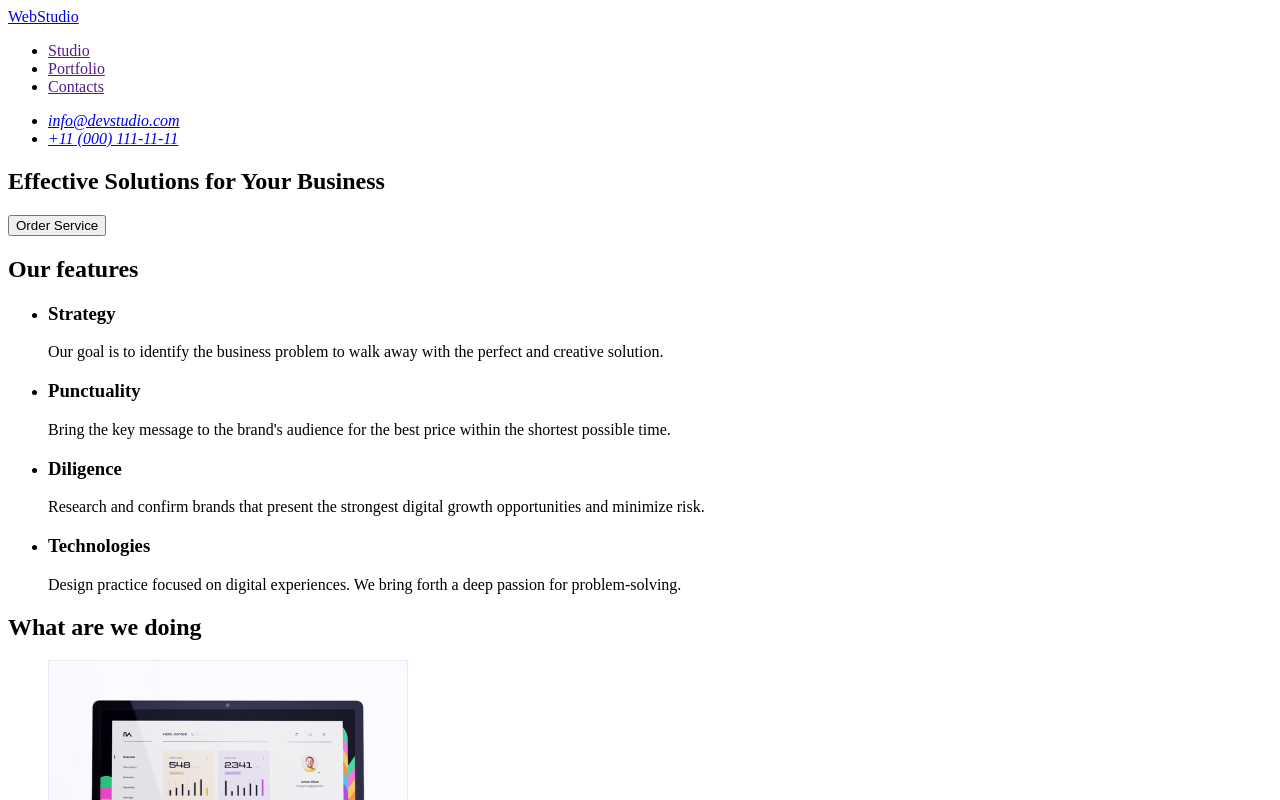
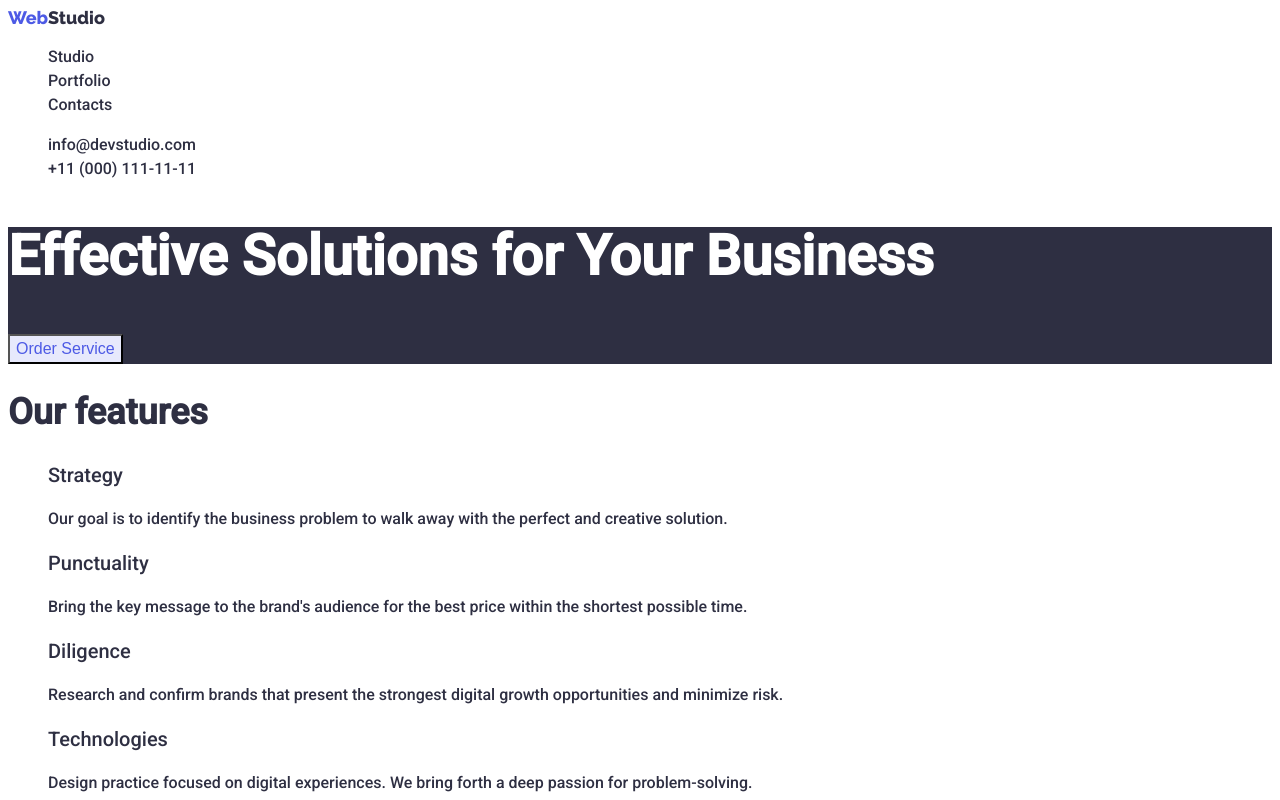
Before and after one commit to andRovn/goit-markup-hw-02, a plain HTML site: page index.html in a window 1280 px wide. Shown: the top 800 px of the page. Drawn offline with Linux system fonts and the light colour scheme.

Commit message:
portfolio

```diff
--- /dev/null
+++ b/css/styles.css
@@ -0,0 +1,95 @@
+body {
+  font-family: "Roboto", sans-serif;
+  color: #2e2f42;
+  background-color: #ffffff;
+}
+
+a,
+ul {
+  list-style-type: none;
+  text-decoration: none;
+  font-style: normal;
+}
+
+.logo {
+  font-family: "Raleway";
+  font-size: 18px;
+  line-height: 1.15;
+  font-weight: bolder;
+}
+
+button:hover {
+  color: red;
+}
+
+.links {
+  font-size: 16px;
+  line-height: 1.5;
+}
+
+.add {
+  font-size: 16px;
+  line-height: 1.5;
+}
+
+button {
+  color: #4d5ae5;
+  background-color: #e7e9fc;
+  font-size: 16px;
+  line-height: 1.5;
+  cursor: pointer;
+}
+
+.small-text {
+  font-size: 16px;
+}
+
+.links:active {
+  color: red;
+}
+
+.add:hover,
+.add:focus {
+  color: red;
+}
+
+h1 {
+  color: #ffffff;
+  font-size: 56px;
+  line-height: 1.07;
+  font-weight: bold;
+}
+h2 {
+  font-size: 36px;
+  line-height: 1.11;
+  font-weight: bold;
+}
+h3 {
+  font-size: 20px;
+  line-height: 1.2;
+  font-weight: normal;
+}
+
+a {
+  font-size: 16px;
+  line-height: 1.5;
+  color: #2e2f42;
+}
+
+p {
+  font-size: 16px;
+  line-height: 1.5;
+}
+
+footer {
+  color: #f4f4fd;
+  background-color: #2e2f42;
+}
+
+.hero {
+  background-color: #2e2f42;
+}
+
+.web {
+  color: #4d5ae5;
+}
--- a/index.html
+++ b/index.html
@@ -2,36 +2,47 @@
 <html lang="en">
   <head>
     <meta charset="UTF-8" />
+    <link
+      href="https://fonts.googleapis.com/css2?family=Raleway:wght@800&family=Roboto:wght@500&display=swap"
+      rel="stylesheet"
+    />
     <meta name="viewport" content="width=device-width, initial-scale=1.0" />
     <title>My DZ</title>
+    <link rel="stylesheet" href="./css/styles.css" />
   </head>
 
   <body>
     <header>
       <nav>
-        <a href="/">WebStudio</a>
+        <a class="logo" href="/"><span class="web">Web</span>Studio</a>
         <ul>
           <li>
-            <a href="">Studio</a>
+            <a class="links" href="/index.html">Studio</a>
           </li>
           <li>
-            <a href="">Portfolio</a>
+            <a class="links" href="/portfolio.html">Portfolio</a>
           </li>
           <li>
-            <a href="">Contacts</a>
+            <a class="links" href="">Contacts</a>
           </li>
         </ul>
       </nav>
       <address>
         <ul>
-          <li><a href="mailto:info@devstudio.com">info@devstudio.com</a></li>
-          <li><a href="tel:+110001111111">+11 (000) 111-11-11</a></li>
+          <li>
+            <a class="add" href="mailto:info@devstudio.com"
+              >info@devstudio.com</a
+            >
+          </li>
+          <li>
+            <a class="add" href="tel:+110001111111">+11 (000) 111-11-11</a>
+          </li>
         </ul>
       </address>
     </header>
 
     <main>
-      <section>
+      <section class="hero">
         <h1>Effective Solutions for Your Business</h1>
         <button type="button">Order Service</button>
       </section>
@@ -115,8 +126,7 @@
     </main>
 
     <footer>
-      <!--Logo-->
-      <a href="/">WebStudio</a>
+      <a class="logo" href="/"><span class="web">Web</span>Studio</a>
       <p>
         Increase the flow of customers and sales for your business with digital
         marketing & growth solutions.
```
Also changed, not shown: portfolio.html (added, +166 -0 lines), images/port1.jpg (added), images/port2.jpg (added), images/port3.jpg (added), images/port4.jpg (added), images/port5.jpg (added), images/port6.jpg (added), images/port7.jpg (added), images/port8.jpg (added), images/port9.jpg (added).
